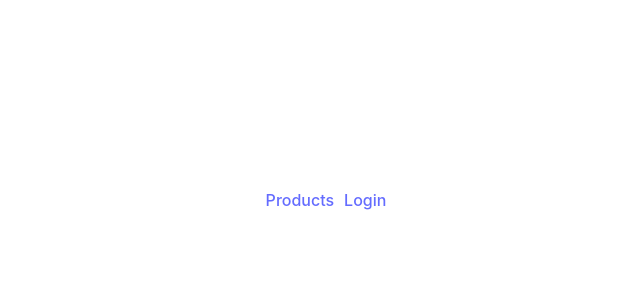
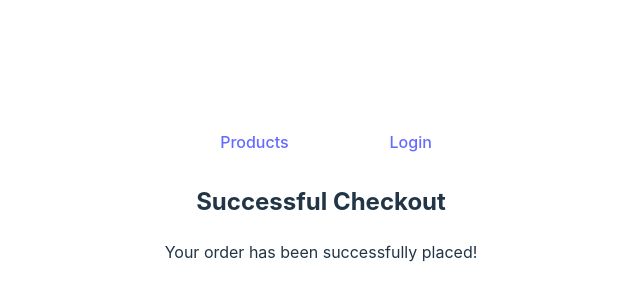
Before and after one commit to dtapia52910/CapstoneProject.DaniTapia, a React (Vite) app in the folder capstone-project/: page /successful-checkout in a window 1280 px wide. Before the commit this address had no page. Shown: the part 200-500 px from the top of the page, without its empty margins (319-959 px from the left). Built offline with nearby package versions, Linux system fonts and the light colour scheme.

Commit message:
refined checkout a little

```diff
--- a/capstone-project/src/App.jsx
+++ b/capstone-project/src/App.jsx
@@ -4,6 +4,7 @@ import LoginForm from './Components/Login';
 import ProductList from './Components/ProductList';
 import Cart from './Components/Cart';
 import Navbar from './Components/NavBar';
+import SuccessfulCheckout from './Components/SuccessfulCheckout';
 import './App.css';
 
 function App() {
@@ -43,6 +44,7 @@ function App() {
                         <Route path="/login" element={<LoginForm onLogin={handleLogin} />} />
                         {/* Pass cart, removeFromCart, and updateCartItemQuantity as props to Cart */}
                         {isLoggedIn && <Route path="/cart" element={<Cart cart={cart} removeFromCart={removeFromCart} updateCartItemQuantity={updateCartItemQuantity} />} />}
+                        <Route path="/successful-checkout" element={<SuccessfulCheckout />} />
                     </Routes>
                 </div>
             </BrowserRouter>
--- a/capstone-project/src/Components/Cart.jsx
+++ b/capstone-project/src/Components/Cart.jsx
@@ -1,4 +1,31 @@
-import React from 'react';
+// import React from 'react';
+
+// function Cart({ cart, removeFromCart, updateCartItemQuantity }) {
+//     const handleQuantityChange = (productId, e) => {
+//         const newQuantity = parseInt(e.target.value);
+//         if (!isNaN(newQuantity) && newQuantity >= 1) {
+//             updateCartItemQuantity(productId, newQuantity);
+//         }
+//     };
+
+//     return (
+//         <div>
+//             <h2>Cart</h2>
+//             <ul>
+//                 {cart.map((item) => (
+//                     <li key={item.id}>
+//                         <span>{item.title}</span>
+//                         <input type="number" value={item.quantity} onChange={(e) => handleQuantityChange(item.id, e)} />
+//                         <button onClick={() => removeFromCart(item.id)}>Remove</button>
+//                     </li>
+//                 ))}
+//             </ul>
+//         </div>
+//     );
+// }
+
+// export default Cart;
+import { Link } from 'react-router-dom';
 
 function Cart({ cart, removeFromCart, updateCartItemQuantity }) {
     const handleQuantityChange = (productId, e) => {
@@ -20,6 +47,9 @@ function Cart({ cart, removeFromCart, updateCartItemQuantity }) {
                    </li>
                 ))}
             </ul>
+            <Link to="/successful-checkout">
+                <button>Checkout</button>
+            </Link>
         </div>
     );
 }
--- /dev/null
+++ b/capstone-project/src/Components/SuccessfulCheckout.jsx
@@ -0,0 +1,12 @@
+import React from 'react';
+
+function SuccessfulCheckout() {
+    return (
+        <div>
+            <h2>Successful Checkout</h2>
+            <p>Your order has been successfully placed!</p>
+        </div>
+    );
+}
+
+export default SuccessfulCheckout;
```
Lines whose indentation alone changed are shown as unchanged.
